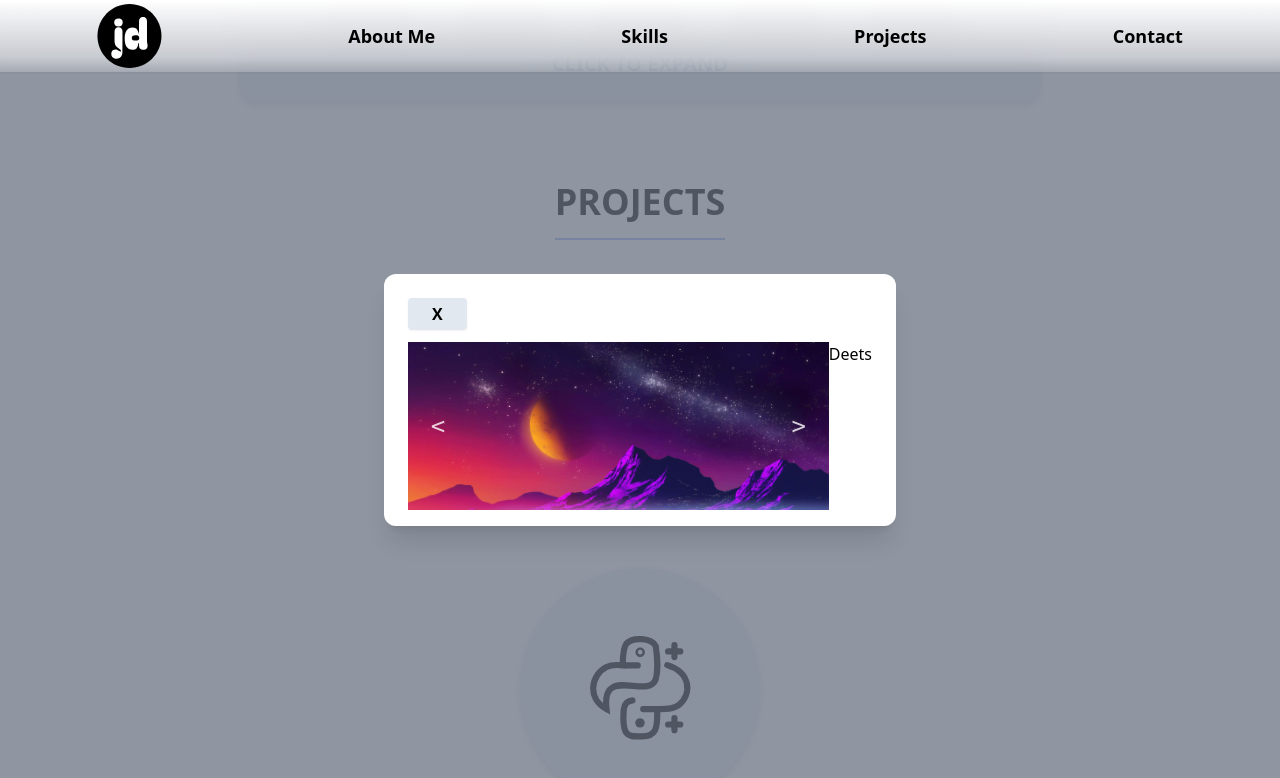
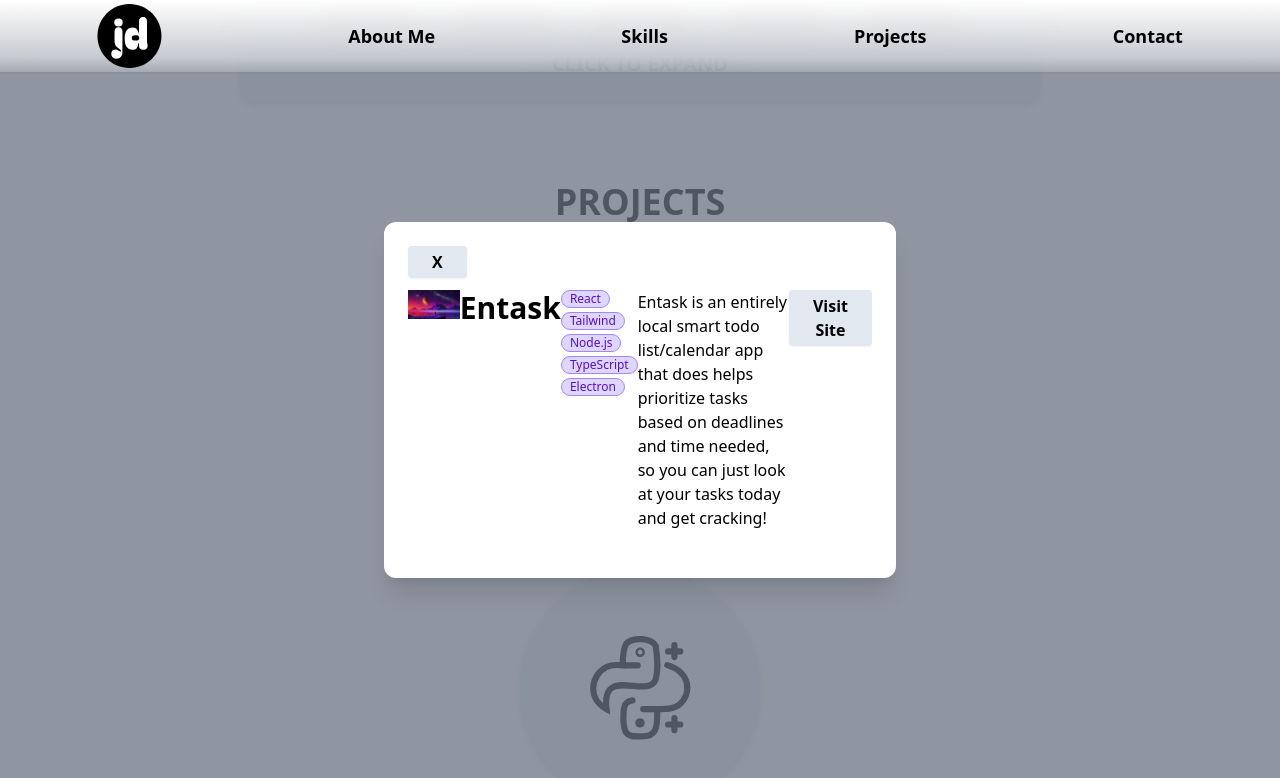
Before and after one commit to jdgio2/portfoliov1, a React (Vite) app: page / in a window 1280 px wide. Both pictures are taken after a click on the button 640 px from the left and 2266 px from the top of the page. Shown: the part 1866-2644 px from the top of the page. Built offline with nearby package versions, Linux system fonts and the light colour scheme; grey boxes are pictures that could not be loaded.

Commit message:
Add detail to Projects page and separate out into components

```diff
--- a/src/components/layout/MyDialog.tsx
+++ b/src/components/layout/MyDialog.tsx
@@ -9,11 +9,7 @@ interface Props {
 
 export default function MyDialog({ children, open, setOpen }: Props) {
     return (
-        <Dialog
-            open={open}
-            onClose={setOpen}
-            className="relative z-10 overflow-scroll"
-        >
+        <Dialog open={open} onClose={setOpen} className="relative z-10">
             <DialogBackdrop
                 transition
                 className="fixed inset-0 bg-gray-500/75 transition-opacity data-closed:opacity-0 data-enter:duration-300 data-leave:duration-200 data-enter:ease-out data-leave:ease-in"
--- a/src/components/sections/Projects/Carousel.tsx
+++ b/src/components/sections/Projects/Carousel.tsx
@@ -38,11 +38,11 @@ export default function Carousel({ images }: Props) {
 
     return (
         <div
-            className="relative w-full h-42 bg-orange-700"
+            className="relative w-full h-42 overflow-hidden"
             onMouseEnter={() => setAutoScroll(0)}
             onMouseLeave={() => setAutoScroll(1)}
         >
-            <div className="flex flex-row overflow-hidden bg-indigo-400">
+            <div className="flex flex-row  bg-indigo-400">
                 {images.map((item) => (
                     <img
                         key={item}
--- a/src/components/sections/Projects/Projects.tsx
+++ b/src/components/sections/Projects/Projects.tsx
@@ -31,10 +31,59 @@ function ProjectButton({ title, logoPath, setProjOpen }: ProjectButtonProps) {
     );
 }
 
+interface ProjectModalInfoProps {
+    title: string;
+    skills: Array<string>;
+    description: string;
+    images: Array<string>;
+    url: string;
+}
+function ProjectModalInfo({
+    title,
+    skills,
+    description,
+    images,
+    url,
+}: ProjectModalInfoProps) {
+    return (
+        <>
+            <Carousel images={images}></Carousel>
+            <h1 className="font-bold text-3xl mb-2">{title}</h1>
+            <div className="flex flex-wrap gap-1 mb-4">
+                {skills.map((item) => (
+                    <span
+                        className="px-2 rounded-full text-xs
+                        border-solid border border-violet-400 text-violet-800 bg-violet-200 font-light"
+                    >
+                        {item}
+                    </span>
+                ))}
+            </div>
+            <p className="mb-8">{description}</p>
+
+            <a href={url} target="_blank">
+                <button className="transition ease-in-out cursor-pointer bg-slate-200 py-1 px-6 rounded-sm font-semibold drop-shadow-xs hover:bg-slate-300 active:bg-slate-500">
+                    Visit Site
+                </button>
+            </a>
+        </>
+    );
+}
+
 export default function Projects() {
     const [proj1Open, setProj1Open] = useState(false);
     const [proj2Open, setProj2Open] = useState(false);
     const [proj3Open, setProj3Open] = useState(false);
+
+    const proj1Skills = [
+        "React",
+        "Tailwind",
+        "Node.js",
+        "TypeScript",
+        "Electron",
+    ];
+    const proj2Skills = ["Java", "Android Studio"];
+    const proj3Skills = ["C++", "Python"];
 
     useGSAP(() => {
         gsap.utils.toArray("#projects *").forEach((el) =>
@@ -60,14 +109,31 @@ export default function Projects() {
             </h1>
 
             <MyDialog open={proj1Open} setOpen={setProj1Open}>
-                <Carousel images={[tester, tester2, tester3]}></Carousel>
-                <p>Deets</p>
+                <ProjectModalInfo
+                    title="Entask"
+                    skills={proj1Skills}
+                    description="Entask is an entirely local smart todo list/calendar app that does helps prioritize tasks based on deadlines and time needed, so you can just look at your tasks today and get cracking!"
+                    images={[tester, tester2, tester3]}
+                    url="https://github.com/matt-bowlby/entask"
+                />
             </MyDialog>
             <MyDialog open={proj2Open} setOpen={setProj2Open}>
-                <p>Details for Project 2</p>
+                <ProjectModalInfo
+                    title="Python to C++ Interpreter"
+                    skills={proj2Skills}
+                    description="Details for Project 2"
+                    images={[]}
+                    url="#"
+                />
             </MyDialog>
             <MyDialog open={proj3Open} setOpen={setProj3Open}>
-                <p>Details for Project 3</p>
+                <ProjectModalInfo
+                    title="Sudoku App"
+                    skills={proj3Skills}
+                    description="Details for Project 3"
+                    images={[]}
+                    url="#"
+                />
             </MyDialog>
 
             <div className="flex flex-col items-center justify-items-center p-2 gap-12">
```
